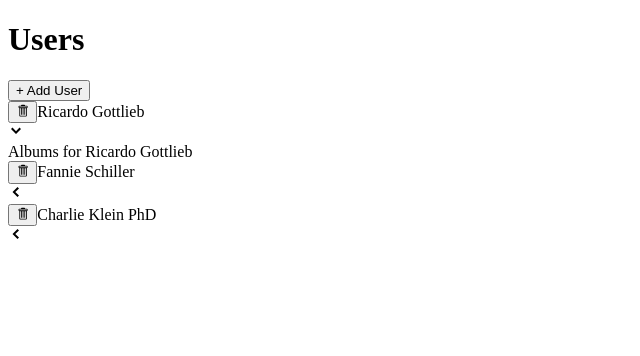
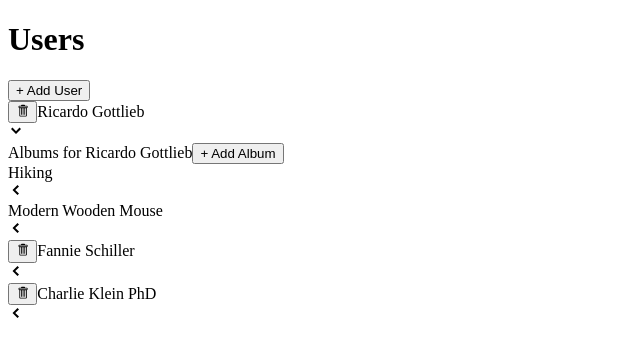
Before and after one commit to Pawelv9/media, a React (Create React App) app: page / in a window 1280 px wide. Both pictures are taken after a click on the element 640 px from the left and 133 px from the top of the page. Shown: the top 356 px of the page, without its empty margins (0-640 px from the left). Built offline with nearby package versions, Linux system fonts and the light colour scheme; data requests are answered from the project's data file.

Commit message:
rendering the List and changing data with mutations

```diff
--- a/db.json
+++ b/db.json
@@ -15,9 +15,14 @@
   ],
   "albums": [
     {
-      "id": 5,
+      "id": "5",
       "title": "Hiking",
       "userId": "dc59"
+    },
+    {
+      "id": "8d1c",
+      "userId": "dc59",
+      "title": "Modern Wooden Mouse"
     }
   ],
   "photos": []
--- a/src/components/AlbumsList.js
+++ b/src/components/AlbumsList.js
@@ -1,12 +1,41 @@
-import {useFetchAlbumsQuery} from "../store";
+import { useFetchAlbumsQuery, useAddAlbumMutation } from '../store';
+import Skeleton from './Skeleton';
+import Button from './Button';
+import ExpandablePanel from "./ExpendablePanel";
 
 function AlbumsList({ user }) {
     const { data, error, isLoading } = useFetchAlbumsQuery(user);
+    const [addAlbum, results] = useAddAlbumMutation();
 
-    console.log(data, error, isLoading)
+    const handleAddAlbum = () => {
+        addAlbum(user);
+    };
+
+    let content;
+    if (isLoading) {
+        content = <Skeleton times={3} />;
+    } else if (error) {
+        content = <div>Error loading albums.</div>;
+    } else {
+        content = data.map((album) => {
+            const header = <div>{album.title}</div>;
+
+            return (
+                <ExpandablePanel key={album.id} header={header}>
+                    List of photos in the album
+                </ExpandablePanel>
+            );
+        });
+    }
 
     return (
-        <div>Albums for {user.name}</div>
+        <div>
+            <div>
+                Albums for {user.name}
+                <Button onClick={handleAddAlbum}>+ Add Album</Button>
+            </div>
+            <div>{content}</div>
+        </div>
     );
 }
 
--- a/src/store/apis/albumsApi.js
+++ b/src/store/apis/albumsApi.js
@@ -1,4 +1,5 @@
 import {createApi, fetchBaseQuery} from "@reduxjs/toolkit/query/react";
+import {faker} from '@faker-js/faker'
 
 const albumsApi = createApi({
     reducerPath: 'albums',
@@ -7,6 +8,18 @@
     }),
     endpoints(builder) {
         return {
+            addAlbum: builder.mutation({
+               query: (user) => {
+                   return {
+                       url: '/albums',
+                       method: 'POST',
+                       body: {
+                           userId: user.id,
+                           title: faker.commerce.productName()
+                       }
+                   }
+               }
+            }),
             fetchAlbums: builder.query({
                 query: (user) => {
                     return {
@@ -22,5 +35,8 @@
     }
 })
 
-export const { useFetchAlbumsQuery } = albumsApi
+export const {
+    useFetchAlbumsQuery,
+    useAddAlbumMutation
+} = albumsApi
 export { albumsApi }
--- a/src/store/index.js
+++ b/src/store/index.js
@@ -19,4 +19,4 @@
 export * from './thunks/fetchUsers';
 export * from './thunks/addUser';
 export * from './thunks/removeUser';
-export { useFetchAlbumsQuery } from './apis/albumsApi'
+export { useFetchAlbumsQuery, useAddAlbumMutation } from './apis/albumsApi'
```
